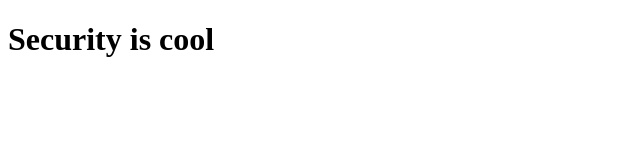
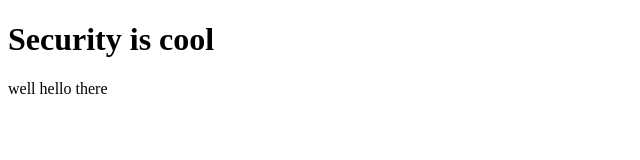
Before and after one commit to nal0-21/cod0, a plain HTML site: page index.html in a window 1280 px wide. Shown: the whole page, without its empty margins (0-640 px from the left). Drawn offline with Linux system fonts and the light colour scheme.

Commit message:
Change index.html

```diff
--- a/index.html
+++ b/index.html
@@ -5,6 +5,7 @@
     <meta name="viewport" content="width=device-width, initial-scale=1.0">
     <title>Document</title>
     <h1>Security is cool</h1>
+    <p>well hello there</p>
 </head>
 <body>
 
```
